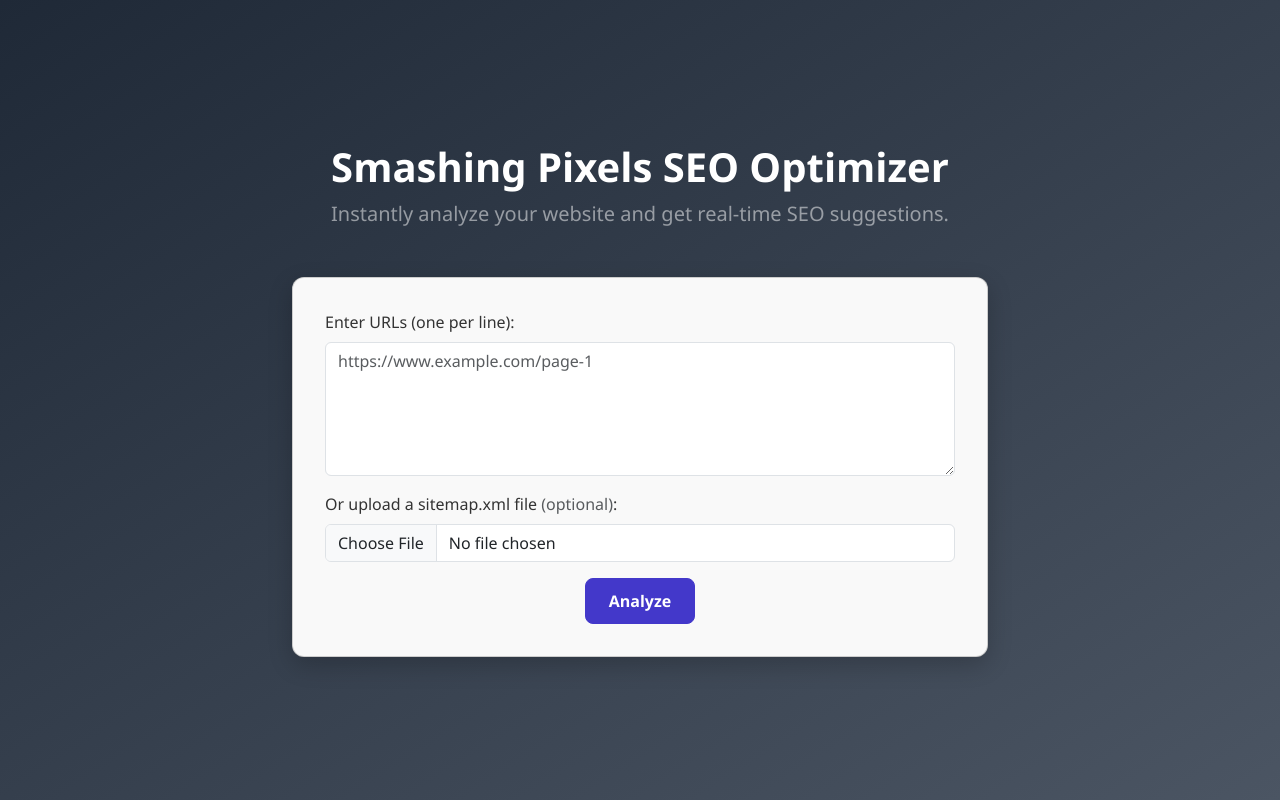
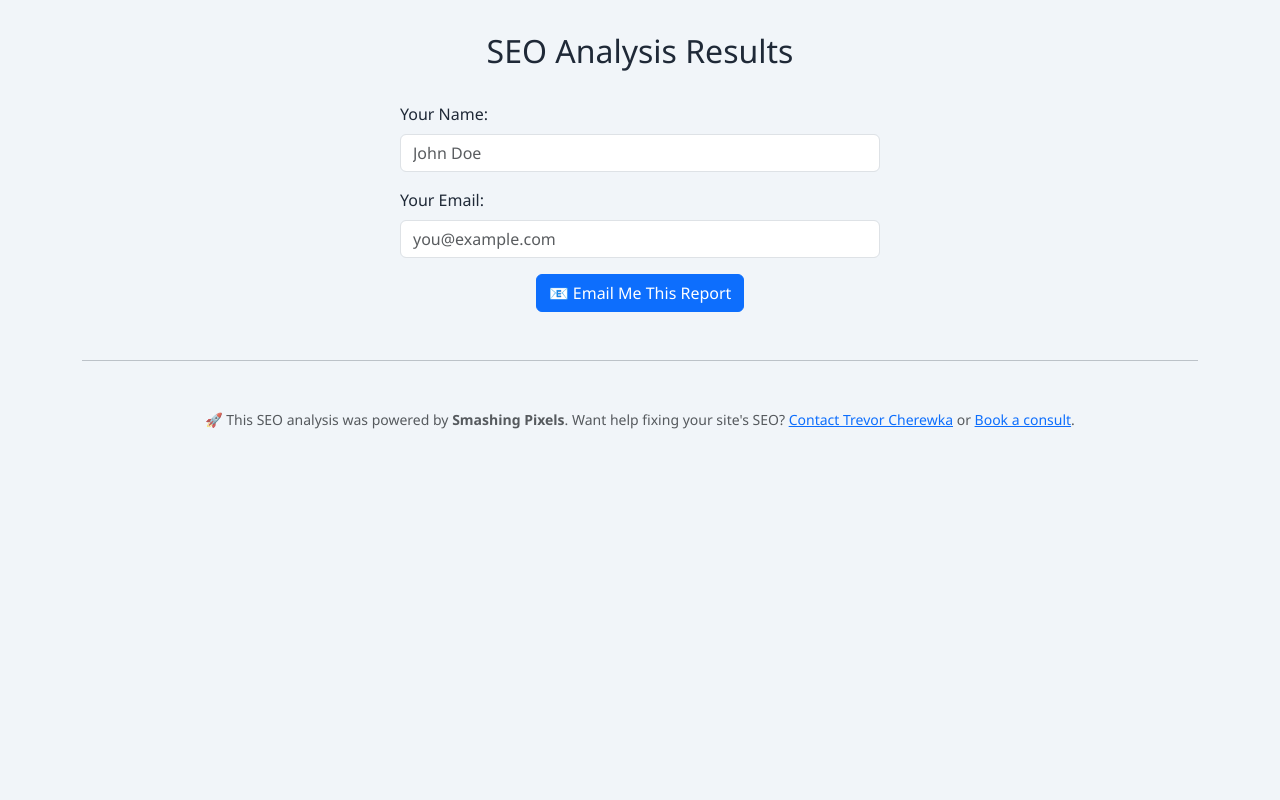
Before and after one commit to SmashingPixelsTools/seo-webscraper, a Flask app: page / in a window 1280 px wide. Run offline with Flask 3, Linux system fonts and the light colour scheme.

Commit message:
Update index.html
Return to June 20th

```diff
--- a/templates/index.html
+++ b/templates/index.html
@@ -1,56 +1,134 @@
+
 <!DOCTYPE html>
 <html lang="en">
 <head>
   <meta charset="UTF-8">
-  <title>Smashing Pixels SEO Optimizer</title>
+  <title>SEO Analysis Results</title>
   <link href="https://cdn.jsdelivr.net/npm/bootstrap@5.3.0/dist/css/bootstrap.min.css" rel="stylesheet">
   <style>
     body {
-      background: linear-gradient(to bottom right, #1f2937, #4b5563);
-      color: #fff;
-      min-height: 100vh;
+      background: #f1f5f9; color: #1f2937; padding: 2rem;
       font-family: 'Segoe UI', sans-serif;
-      display: flex;
-      align-items: center;
-      justify-content: center;
-      padding: 2rem;
     }
-    .container { max-width: 720px; }
-    .card {
-      background: #f9f9f9; color: #333; border-radius: 12px;
-      padding: 2rem; box-shadow: 0 8px 24px rgba(0,0,0,0.2);
+    .result-card {
+      background: #fff; border-radius: 0.75rem;
+      box-shadow: 0 4px 10px rgba(0,0,0,0.1);
+      padding: 1.5rem; margin-bottom: 2rem;
     }
-    .btn-primary {
-      background-color: #4338ca; border-color: #4338ca;
-      font-weight: 600; font-size: 1rem;
-      padding: 0.6rem 1.4rem; border-radius: 0.5rem;
+    .suggestions {
+      background: #fff3cd; border-left: 4px solid #ffecb5;
+      padding: 1rem; border-radius: 0.5rem;
     }
-    .btn-primary:hover {
-      background-color: #3730a3; border-color: #3730a3;
+    .form-footer {
+      max-width: 480px; margin: 2rem auto;
+    }
+    .trunc {
+      overflow: hidden;
+      max-height: 7.5em;
+      position: relative;
+    }
+    .trunc.expanded {
+      max-height: none;
+    }
+    .show-more {
+      display: block;
+      margin-top: 0.5rem;
+      color: #2563eb;
+      cursor: pointer;
+      font-size: 0.9rem;
     }
   </style>
+  <script>
+    function toggleExpand(btn) {
+      const block = btn.previousElementSibling;
+      block.classList.toggle('expanded');
+      btn.innerText = block.classList.contains('expanded') ? 'Show less' : 'Show more';
+    }
+  </script>
 </head>
 <body>
   <div class="container">
-    <div class="text-center mb-5">
-      <h1 class="fw-bold">Smashing Pixels SEO Optimizer</h1>
-      <p class="lead text-white-50 fw-normal">Instantly analyze your website and get real-time SEO suggestions.</p>
+    <h2 class="text-center mb-4">SEO Analysis Results</h2>
+    {% for row in data %}
+    <div class="result-card">
+      <p><a href="{{ row.url }}" target="_blank">{{ row.url }}</a></p>
+      <p><strong>Title:</strong> {{ row.title }}</p>
+      <p><strong>Meta Description:</strong>
+        <div class="trunc">{{ row.meta_description }}</div>
+        {% if row.meta_description|length > 200 %}
+        <span class="show-more" onclick="toggleExpand(this)">Show more</span>
+        {% endif %}
+      </p>
+      <p><strong>H1:</strong>
+        <div class="trunc">{{ row.h1 }}</div>
+        {% if row.h1|length > 200 %}
+        <span class="show-more" onclick="toggleExpand(this)">Show more</span>
+        {% endif %}
+      </p>
+      <p><strong>H2:</strong>
+        <div class="trunc">{{ row.h2 }}</div>
+        {% if row.h2|length > 200 %}
+        <span class="show-more" onclick="toggleExpand(this)">Show more</span>
+        {% endif %}
+      </p>
+      <p><strong>H3:</strong>
+        <div class="trunc">{{ row.h3 }}</div>
+        {% if row.h3|length > 200 %}
+        <span class="show-more" onclick="toggleExpand(this)">Show more</span>
+        {% endif %}
+      </p>
+      <p><strong>H4:</strong>
+        <div class="trunc">{{ row.h4 }}</div>
+        {% if row.h4|length > 200 %}
+        <span class="show-more" onclick="toggleExpand(this)">Show more</span>
+        {% endif %}
+      </p>
+      <p><strong>Schema:</strong>
+        <div class="trunc">{{ row.schema or "N/A" }}</div>
+        {% if row.schema and row.schema|length > 200 %}
+        <span class="show-more" onclick="toggleExpand(this)">Show more</span>
+        {% endif %}
+      </p>
+      {% if row.suggestions %}
+      <div class="suggestions mt-3">
+        <strong>Suggestions:</strong>
+        <ul>
+          {% for tip in row.suggestions %}
+          <li>{{ tip }}</li>
+          {% endfor %}
+        </ul>
       </div>
-    <div class="card">
-      <form action="/scrape" method="post" enctype="multipart/form-data">
+      {% endif %}
+    </div>
+    {% endfor %}
+
+    {% if message %}
+    <div class="alert alert-info text-center">{{ message }}</div>
+    {% endif %}
+
+    <form action="/send_report" method="post" class="form-footer">
       <div class="mb-3">
-          <label for="urls" class="form-label">Enter URLs (one per line):</label>
-          <textarea name="urls" rows="5" class="form-control" placeholder="https://www.example.com/page-1" required></textarea>
+        <label for="name" class="form-label">Your Name:</label>
+        <input type="text" name="name" class="form-control" required placeholder="John Doe">
       </div>
       <div class="mb-3">
-          <label for="sitemap" class="form-label">Or upload a sitemap.xml file <span class="text-muted">(optional)</span>:</label>
-          <input type="file" name="sitemap" class="form-control">
+        <label for="email" class="form-label">Your Email:</label>
+        <input type="email" name="email" class="form-control" required placeholder="you@example.com">
       </div>
       <div class="text-center">
-          <button type="submit" class="btn btn-primary">Analyze</button>
+        <button type="submit" class="btn btn-primary">
+          📧 Email Me This Report
+        </button>
       </div>
     </form>
-    </div>
+
+    <hr class="my-5">
+    <p class="text-center text-muted small">
+      🚀 This SEO analysis was powered by <strong>Smashing Pixels</strong>.
+      Want help fixing your site's SEO?
+      <a href="mailto:trevor@smashingpixels.ca">Contact Trevor Cherewka</a> or
+      <a href="https://calendly.com/trevorcherewka">Book a consult</a>.
+    </p>
   </div>
 </body>
 </html>
```
Lines whose indentation alone changed are shown as unchanged.
